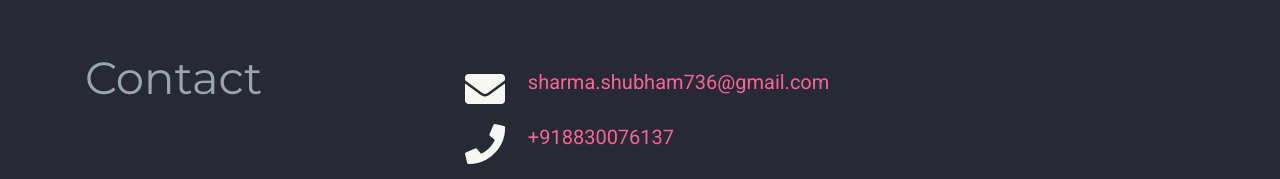
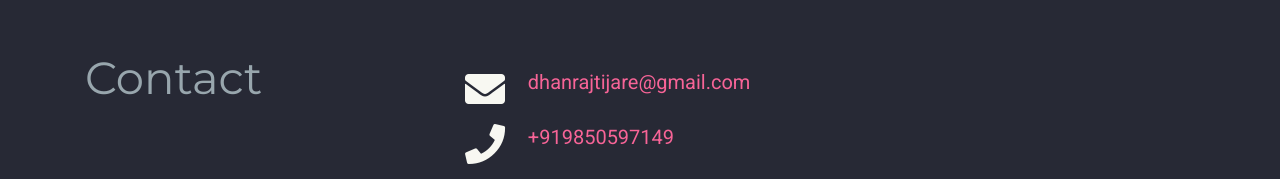
Before and after one commit to DJChamp/DJChamp.github.io, a plain HTML site: page index.html in a window 1280 px wide. Shown: the part 3080-3259 px from the top of the page. Drawn offline with nearby package versions, Linux system fonts and the light colour scheme; some packages are replaced by stand-ins of ours; a script that the page names is missing; some icons are missing.

Commit message:
index.html

```diff
--- a/index.html
+++ b/index.html
@@ -1054,7 +1054,7 @@
 
       <li>
         <i class="fa-li fas fa-envelope fa-2x" aria-hidden="true"></i>
-        <span id="person-email" itemprop="email"><a href="mailto:sharma.shubham736@gmail.com">sharma.shubham736@gmail.com</a></span>
+        <span id="person-email" itemprop="email"><a href="mailto:dhanrajtijare@gmail.com">dhanrajtijare@gmail.com</a></span>
       </li>
 
 
@@ -1065,7 +1065,7 @@
 
       <li>
         <i class="fa-li fas fa-phone fa-2x" aria-hidden="true"></i>
-        <span id="person-telephone" itemprop="telephone"><a href="tel:&#43;918830076137">&#43;918830076137</a></span>
+        <span id="person-telephone" itemprop="telephone"><a href="tel:&#43;919850597149">&#43;919850597149</a></span>
       </li>
 
 
```
